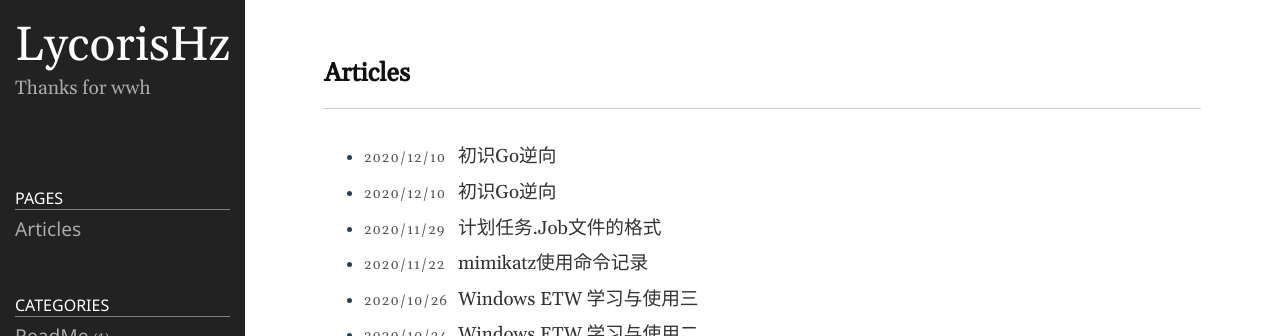
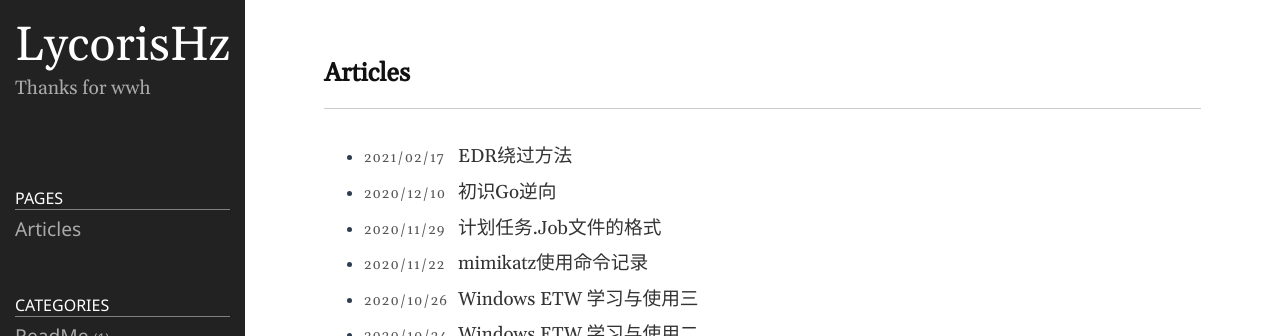
Before and after one commit to CrackerCat/LycorisGuard.github.io, a Jekyll site: the page built from index.md, in a window 1280 px wide. Shown: the top 336 px of the page. Built offline with Jekyll 4.4.1, drawn with Linux system fonts in a browser that asks for light colours.

Commit message:
updateblog
updateblog

```diff
--- a/_posts/2021-02-17-EDR绕过方法.markdown
+++ b/_posts/2021-02-17-EDR绕过方法.markdown
@@ -1,7 +1,7 @@
 ---
 layout: post
-title: 初识Go逆向
-date: 2020-12-10 14:20:12 +0900
+title: EDR绕过方法
+date: 2021-02-17 22:41:12 +0900
 category: AntiEDR
 ---
 ### 0x01 前言
```
